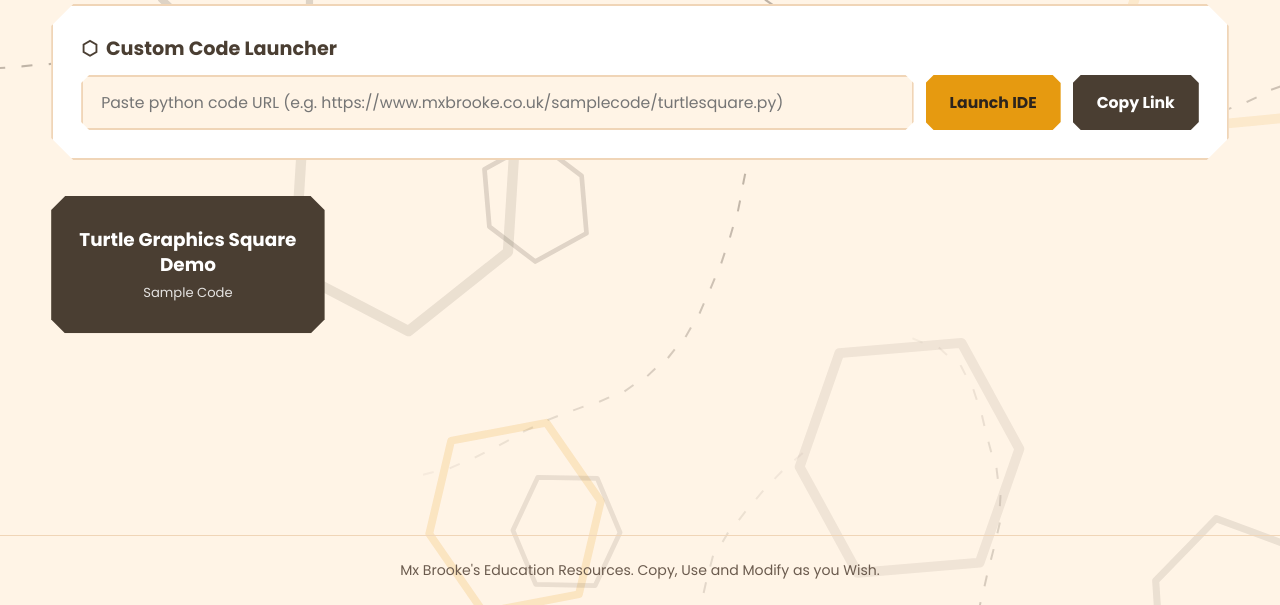
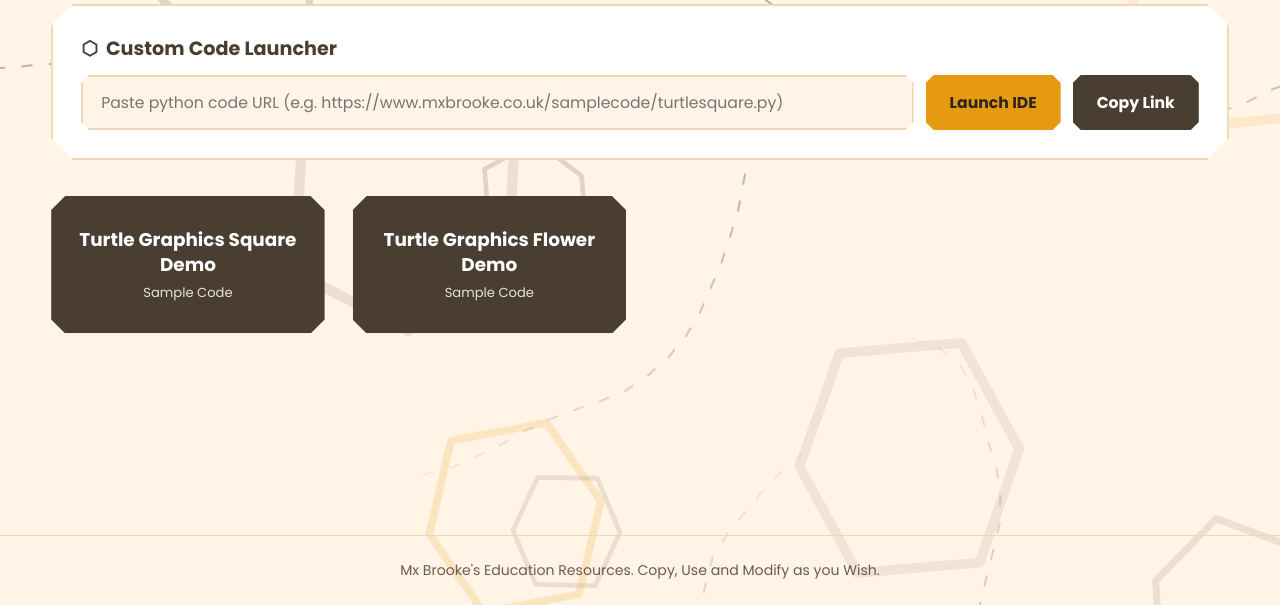
Before and after one commit to MxJBrooke/BroadcastScreen, a plain HTML site: page samplecode/index.html in a window 1280 px wide. Shown: the part 195-800 px from the top of the page. Drawn offline with Linux system fonts and the light colour scheme.

Commit message:
Update index.html

```diff
--- a/samplecode/index.html
+++ b/samplecode/index.html
@@ -393,6 +393,10 @@ footer {
             Turtle Graphics Square Demo
             <span class="btn-sub">Sample Code</span>
         </button>
+        <button class="projectButton" onclick="openIde('https://www.mxbrooke.co.uk/samplecode/codefiles/turtleflower.py')">
+            Turtle Graphics Flower Demo
+            <span class="btn-sub">Sample Code</span>
+        </button>
     </div>
 </div>
 
```
